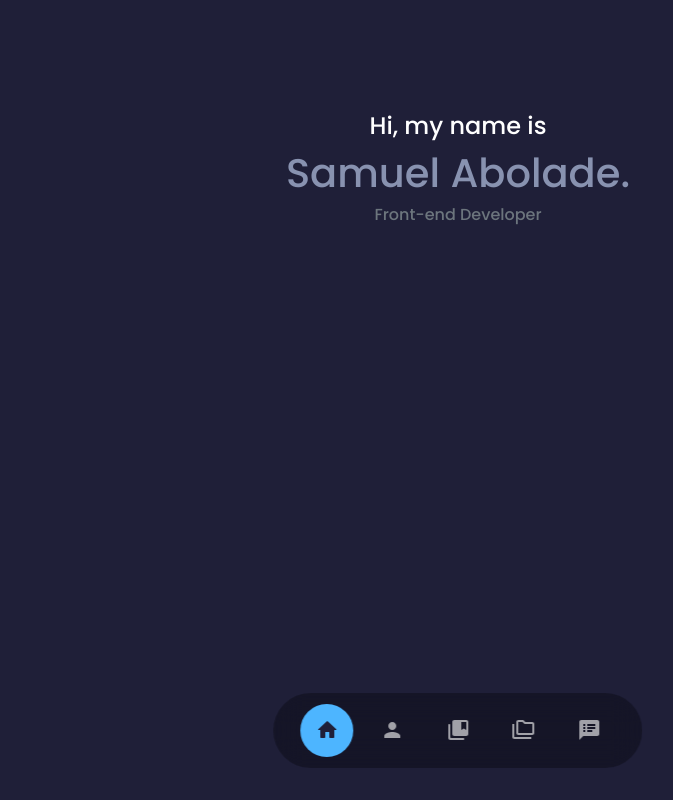
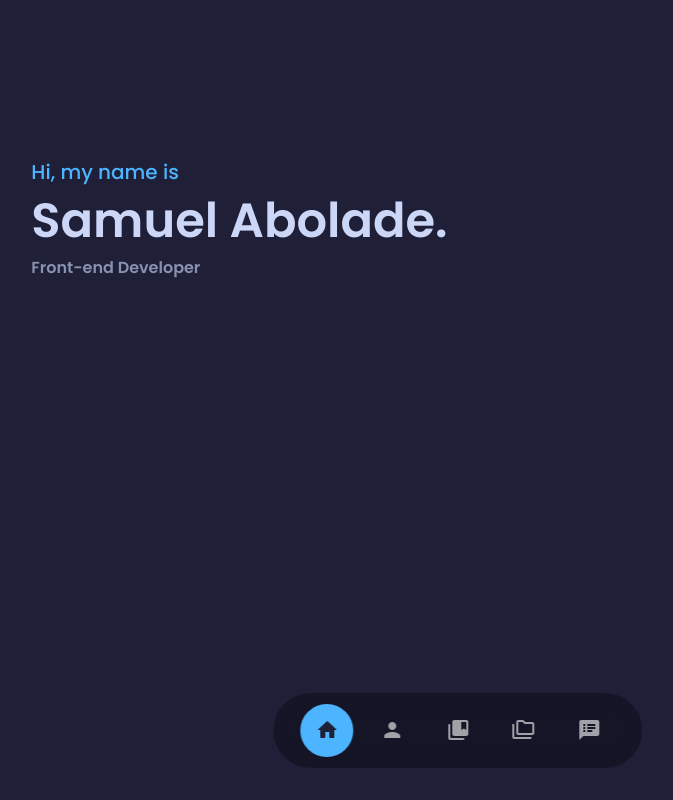
Before and after one commit to techie-sam/portfolio-v1, a React (Create React App) app: page / in a window 1280 px wide. Shown: the whole page, without its empty margins (182-855 px from the left). Built offline with nearby package versions, Linux system fonts and the light colour scheme.

Commit message:
COlor styling

```diff
--- a/src/App.js
+++ b/src/App.js
@@ -2,7 +2,7 @@ import logo from './logo.png';
 import "./App.css"
 import React from 'react'
 import Nav from './components/Nav';
-import Home from './components/Home';
+import Home from './components/Header';
 
 const App = () => {
   return (
--- /dev/null
+++ b/src/components/Header.js
@@ -0,0 +1,31 @@
+import React from 'react'
+import styled from 'styled-components';
+import { CSSTransition, TransitionGroup } from 'react-transition-group';
+const StyledHomeHeader = styled.header`
+
+
+  h1{
+    font-size: 3rem;
+    color: var(--light-slate);
+    font-weight: 700;
+  }
+  h6{
+    color: var(--slate);
+    font-weight:550
+  }
+`;
+
+const Home = () => {
+
+  return (
+    <StyledHomeHeader>
+      <header className='col-10 col-sm-8 m-auto'>
+        <h5>Hi, my name is</h5>
+        <h1>Samuel <span className='name_span'>Abolade.</span></h1>
+        <h6>Front-end Developer</h6>
+      </header>
+    </StyledHomeHeader>
+  )
+}
+
+export default Home
--- a/src/components/Home.js
+++ /dev/null
@@ -1,52 +0,0 @@
-import React from 'react'
-import styled from 'styled-components';
-import { CSSTransition, TransitionGroup } from 'react-transition-group';
-const StyledHeroSection = styled.section`
-
-
-  @media (max-height: 700px) and (min-width: 700px), (max-width: 360px) {
-    height: auto;
-    padding-top: var(--nav-height);
-  }
-
-  h1 {
-    margin: 0 0 0px 4px;
-    color: var(--green);
-    font-family: var(--font-mono);
-    font-size: clamp(var(--fz-sm), 5vw, var(--fz-md));
-    font-weight: 400;
-
-    @media (max-width: 480px) {
-      margin: 0 0 20px 2px;
-    }
-    @media (min-width: 480px) {
-      margin: 90px 0 20px 2px;
-    }
-  }
-
-  h3 {
-    margin-top: 5px;
-    color: var(--slate);
-    line-height: 0.9;
-  }
-
-  p {
-    margin: 20px 0 0;
-    max-width: 540px;
-  }
-
-
-`;
-
-const Home = () => {
-
-  return (
-    <header className='col-8 m-auto text-center'>
-      <h4>Hi, my name is</h4>
-      <h1 className="mt-2">Samuel Abolade.</h1>
-      <h6 className="text-secondary">Front-end Developer</h6>
-    </header>
-  )
-}
-
-export default Home
--- a/src/index.css
+++ b/src/index.css
@@ -1,4 +1,21 @@
 @import url('https://fonts.googleapis.com/css2?family=Poppins:wght@300;400;500;600&display=swap');
+:root{
+  --color-bg: #1f1f38;
+  --color-bg-variant: #2c2c6c;
+  --slate: #8892b0;
+  --light-slate: #ccd6f6;
+  --light-navy: #233554;
+  --color-primary: #4db5ff;
+  --color-primary-variant: rgba(77, 181, 255, 0.4);
+  --color-white: #fff;
+  --color-light: rgba(255, 255, 255, 0.6);
+
+  --container-width-lg: 75%;
+  --container-width-md: 86%;
+  --container-width-sm: 90%;
+  --transition: all 400ms ease
+}
+
 *{
   margin: 0;
   padding: 0;
@@ -15,22 +32,10 @@ body{
   color: var(--color-white);
   line-height: 1.7rem;
 }
-
-:root{
-  --color-bg: #1f1f38;
-  --color-bg-variant: #2c2c6c;
-  --slate: #8892b0;
-  --color-primary: #4db5ff;
-  --color-primary-variant: rgba(77, 181, 255, 0.4);
-  --color-white: #fff;
-  --color-light: rgba(255, 255, 255, 0.6);
-
-  --container-width-lg: 75%;
-  --container-width-md: 86%;
-  --container-width-sm: 90%;
-  --transition: all 400ms ease
+::selection {
+  background-color: var(--light-navy);
+  color: var(--light-slate);
 }
-
 
 html{
   scroll-behavior: smooth;
@@ -48,15 +53,30 @@ html{
 }
 
 h1{
-  font-size: 2.5rem;
-  color: var(--slate)
+  font-size: 3rem;
+  color: var(--light-slate);
+  font-weight: 700;
 }
-h1,h2,h3,h4,h5{
+
+h6{
+  color: var(--slate);
+}
+
+h5{
+  color: var(--color-primary);
+}
+
+h2,h3,h4,h5{
   font-weight: 500;
 
 }
 header{
   height: 100vh;
-  padding-top: 7rem;
+  padding-top: 5rem;
   overflow: hidden;
 }
+.name_span{
+  @media (max-width: 480px) {
+    display:block
+  }
+}
```
